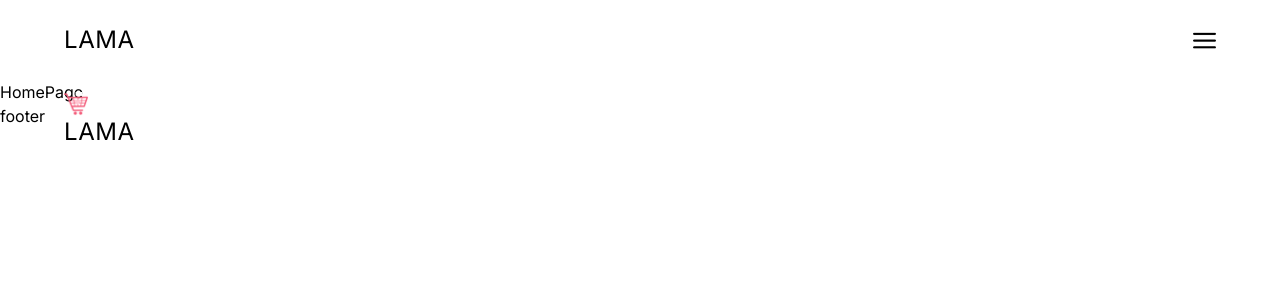
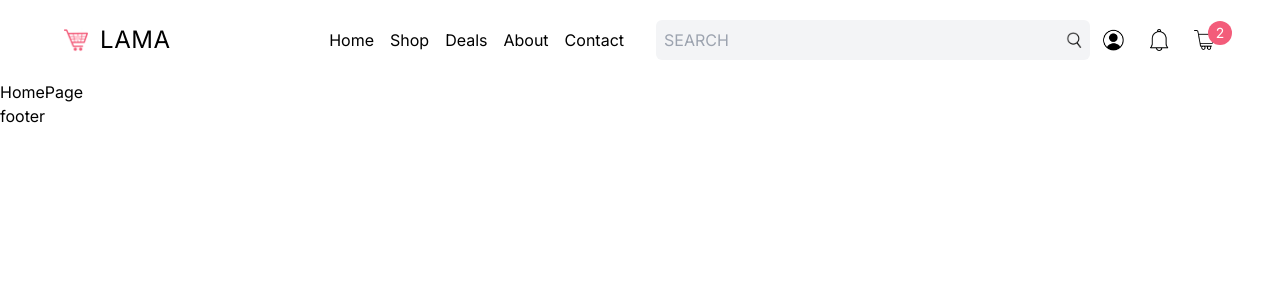
Before and after one commit to ElmanZeynalov/e-commerce-app, a Next.js app: page / in a window 1280 px wide. Shown: the top 300 px of the page. Built offline with nearby package versions, Linux system fonts and the light colour scheme.

Commit message:
card component design

```diff
--- a/src/app/components/CardModal.tsx
+++ b/src/app/components/CardModal.tsx
@@ -0,0 +1,7 @@
+import React from "react";
+
+const CardModal = () => {
+  return <div>card modal</div>;
+};
+
+export default CardModal;
--- a/src/app/components/NavBar.tsx
+++ b/src/app/components/NavBar.tsx
@@ -2,12 +2,14 @@ import React from "react";
 import Link from "next/link";
 import Menu from "@/app/components/Menu";
 import Image from "next/image";
+import SearchBar from "@/app/components/SearchBar";
+import NavIcons from "@/app/components/NavIcons";
 
 function NavBar() {
   return (
-    <div className="h-20 px-4 md:px-8 lg:px-16 xl:32 2xl: px-64 relative">
+    <div className="h-20 px-4 md:px-8 lg:px-16 xl:32 2xl:  relative">
       {/*{mobile}*/}
-      <div className=" h-full flex items-center justify-between">
+      <div className=" h-full flex items-center justify-between md:hidden">
         <Link href={"/"}>
           <div className="text-2xl tracking-wide">LAMA</div>
         </Link>
@@ -18,13 +20,25 @@ function NavBar() {
 
       <div className="hidden md:flex items-center justify-between h-full gap-8">
         {/*{{LEFT}}*/}
-        <div className="w-1/3">
-          <Image src="/logo.png" alt="Logo" width={24} height={24} />
-          <div className="text-2xl tracking-wide">LAMA</div>
+        <div className="w-1/3 xl:w-1/2 flex items-center justify-between gap-12">
+          <Link href="/" className="flex items-center gap-3">
+            <Image src="/logo.png" alt="Logo" width={24} height={24} />
+            <div className="text-2xl tracking-wide">LAMA</div>
+          </Link>
+          <div className="hidden xl:flex gap-4">
+            <Link href="/">Home</Link>
+            <Link href="/">Shop</Link>
+            <Link href="/">Deals</Link>
+            <Link href="/">About</Link>
+            <Link href="/">Contact</Link>
+          </div>
         </div>
 
         {/*{{right}}*/}
-        <div className="w-2/3"></div>
+        <div className="w-2/3 xl:w-1/2 flex items-center justify-between gap-3">
+          <SearchBar />
+          <NavIcons />
+        </div>
       </div>
     </div>
   );
--- a/src/app/components/NavIcons.tsx
+++ b/src/app/components/NavIcons.tsx
@@ -0,0 +1,65 @@
+"use client";
+import React, { useState } from "react";
+import Image from "next/image";
+import Link from "next/link";
+import { useRouter } from "next/navigation";
+import CardModal from "@/app/components/CardModal";
+
+const NavIcons = () => {
+  const [isOpenProfile, setIsOpenProfile] = useState(false);
+  const [isCartOpen, setIsCartOpen] = useState(false);
+  const router = useRouter();
+
+  const isLoggedIn = false;
+
+  const handleProfile = () => {
+    if (!isLoggedIn) {
+      router.push("/login");
+    }
+    setIsOpenProfile((prev) => !prev);
+  };
+
+  return (
+    <div className="flex items-center xl:gap-6 relative">
+      <Image
+        src="/profile.png"
+        alt="profile"
+        width={22}
+        height={22}
+        className="cursor-pointer"
+        onClick={handleProfile}
+      />
+
+      {isOpenProfile && (
+        <div className="absolute p-4 rounded-md top-12 left-0 text-sm shadow-[0_3px_10px_rgb(0,0,0,0.2)] z-20">
+          <Link href="/">Profile</Link>
+          <div className="">logout</div>
+        </div>
+      )}
+      <Image
+        src="/notification.png"
+        alt="profile"
+        width={22}
+        height={22}
+        className="cursor-pointer"
+      />
+
+      <div className="cursor-pointer">
+        <Image
+          src="/cart.png"
+          alt="profile"
+          width={22}
+          height={22}
+          onClick={() => setIsCartOpen((prev) => !prev)}
+        />
+        <div className="absolute -top-2 -right-4 w-6 h-6 bg-[#F35C7A] rounded-full text-white text-sm flex items-center justify-center">
+          2
+        </div>
+      </div>
+
+      {isCartOpen && <CardModal />}
+    </div>
+  );
+};
+
+export default NavIcons;
--- a/src/app/components/SearchBar.tsx
+++ b/src/app/components/SearchBar.tsx
@@ -0,0 +1,37 @@
+"use client";
+import React, { useEffect } from "react";
+import Image from "next/image";
+import { useRouter } from "next/navigation";
+
+const SearchBar = () => {
+  const router = useRouter();
+
+  const handleSearch = (e: React.FormEvent<HTMLFormElement>) => {
+    e.preventDefault();
+    const formData = new FormData(e.currentTarget);
+    const name = formData.get("name") as string;
+
+    if (name) {
+      router.push(`list?name=${name}`);
+    }
+  };
+
+  return (
+    <form
+      className="flex ic justify-between gap-4 bg-gray-100 p-2 rounded-md flex-1"
+      onSubmit={handleSearch}
+    >
+      <input
+        type="text"
+        placeholder="SEARCH"
+        className="flex-1 bg-transparent outline-none"
+        name="name"
+      />
+      <button className="cursor-pointer">
+        <Image src="/search.png" alt="img" width={16} height={16} />
+      </button>
+    </form>
+  );
+};
+
+export default SearchBar;
```
